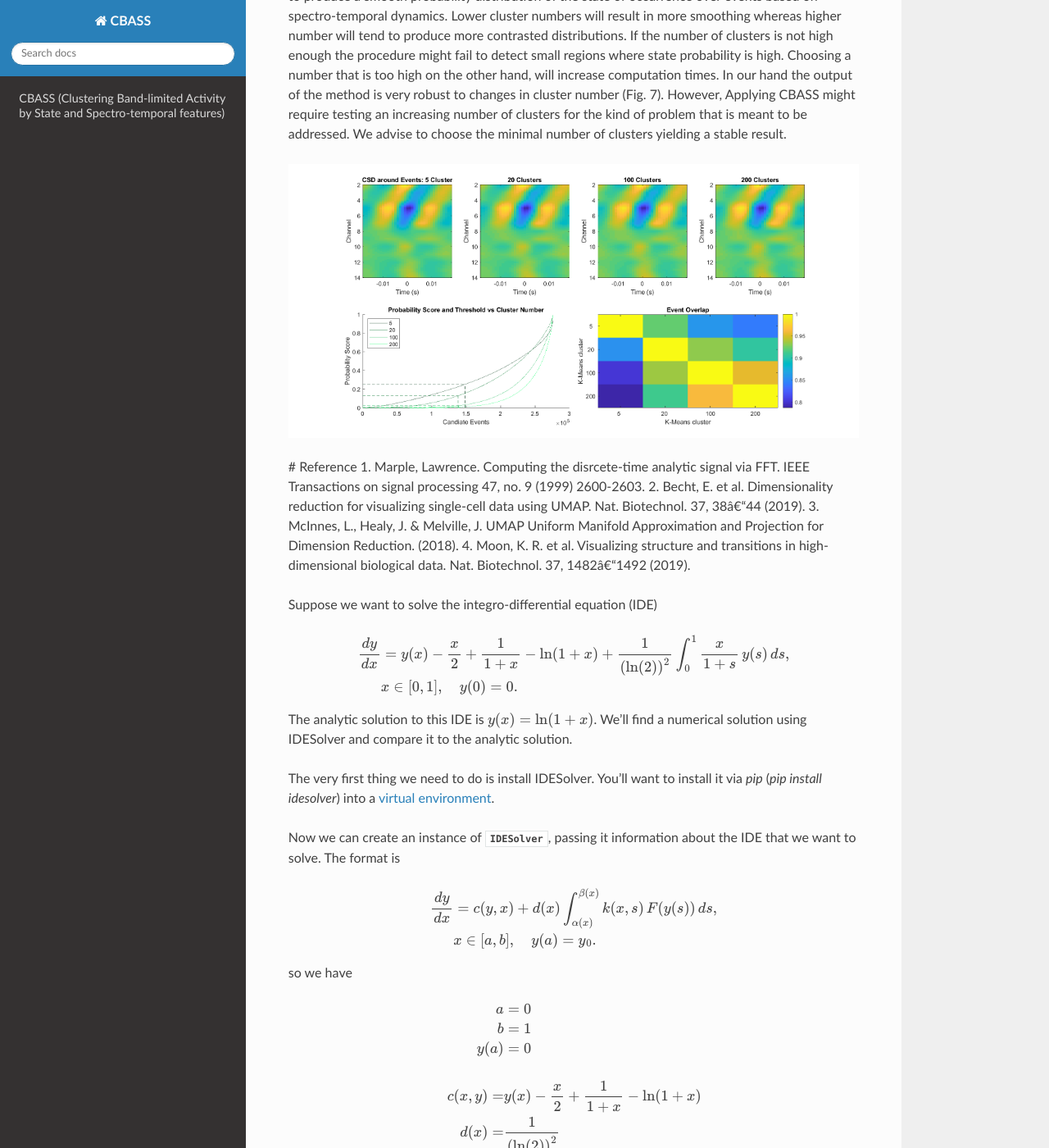
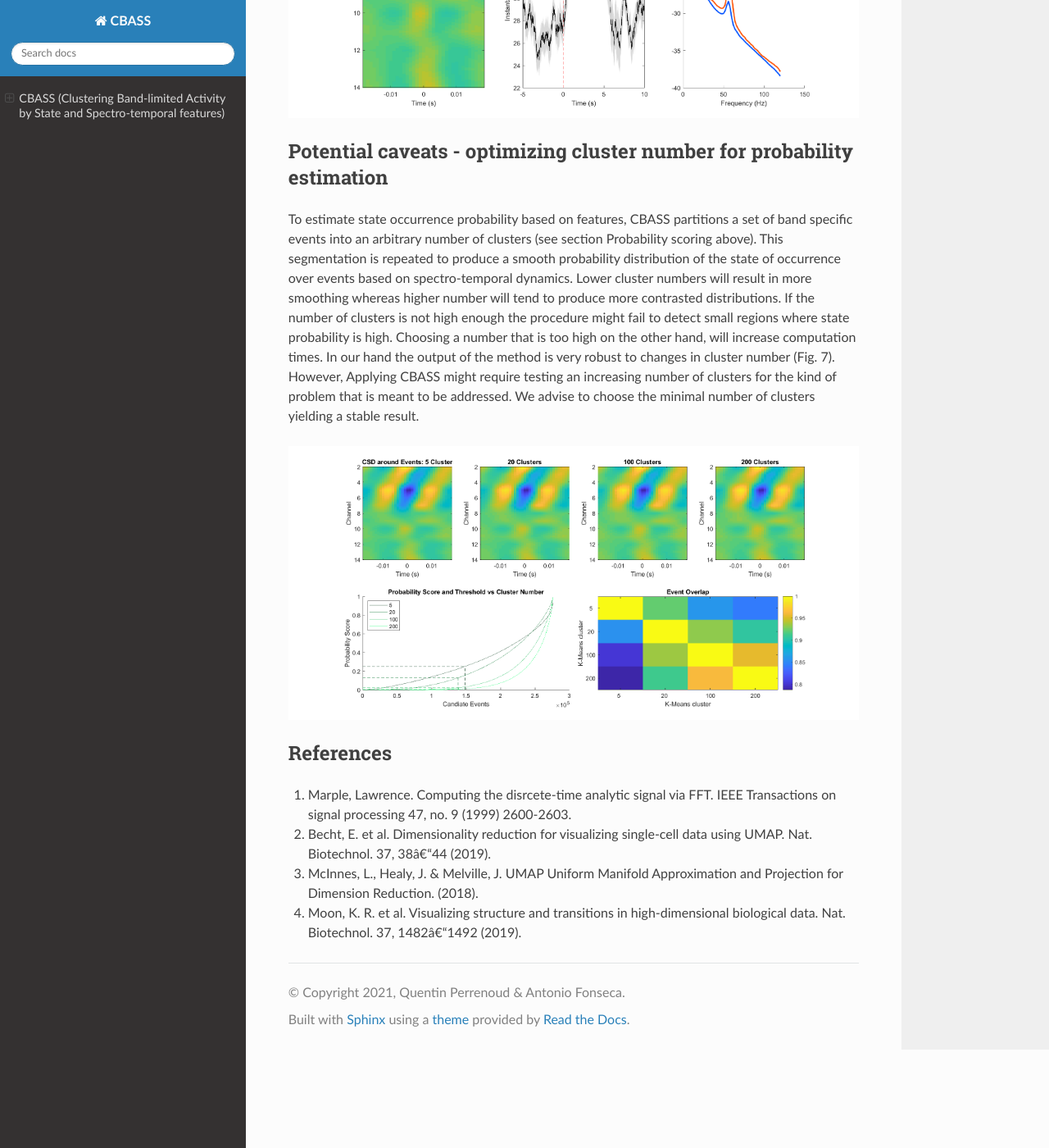
Before and after one commit to cardin-higley-lab/CBASS, a Sphinx documentation site: the page built from docs/index.rst, in a window 1280 px wide and 1400 px high, scrolled down 5389 px. Shown: the whole window at 82% size. Built offline with Sphinx 7.4.7 and the Read the Docs theme 2.0.0, drawn with Linux system fonts in a browser that asks for light colours; some of the changed text lies outside the part shown.

Commit message:
Update index.rst

```diff
--- a/docs/index.rst
+++ b/docs/index.rst
@@ -9,19 +9,23 @@
 
 .. image:: ../matlab/Figures/Figure_1_Spectrum/Example_1_Gamma.png
 
-This is often interpreted as an increase in sustained oscillatory activity. However, due to the stochastic nature of neuronal dynamics, we reasoned that this might reflect a higher occurrence of discrete bouts of patterned activity (i.e. events) having energy in that frequency band. To test this idea and uncover the network dynamics underlying these events, we developed a method capable of detecting them in the time domain. This method, called _**C**lustering **B**and-limited **A**ctivity by **S**tate and **S**pectro-temporal feature_ (**CBASS**), takes advantage of laminarly distributed multichannel LFP recordings to identify spatio-temporal motifs of LFP activity across channels. This identification is based on 2 criteria: **1)** motifs have energy in the frequency band of interest and **2)** their occurrence increases during the selected behavioral state.
-The method can be divided into 3 steps
+This is often interpreted as an increase in sustained oscillatory activity. However, due to the stochastic nature of neuronal dynamics, we reasoned that this might reflect a higher occurrence of discrete bouts of patterned activity (i.e. events) having energy in that frequency band. To test this idea and uncover the network dynamics underlying these events, we developed a method capable of detecting them in the time domain. This method, called  **C**\lustering **B**\and-limited **A**\ctivity by **S**\tate and **S**\pectro-temporal feature (**CBASS**), takes advantage of laminarly distributed multichannel LFP recordings to identify spatio-temporal motifs of LFP activity across channels. This identification is based on 2 criteria: **1)** motifs have energy in the frequency band of interest and **2)** their occurrence increases during the selected behavioral state.
+The method can be divided into 3 steps:
+
 1. **extraction**, where a set of candidate events is obtained from multichannel LFP recordings in the frequency band of interest
+
 2. **probability scoring**, where we compute a score reflecting the probability of each candidate event to occur during the state of interest based on spectro-temporal features
+
 3. **thresholding**, where find a partition between high and low score events that maximize their distance in the spectro-temporal feature space
 
-## Extraction
+=================
+Extraction
+=================
+
 The first step of CBASS extracts candidate network events in the selected frequency band and represents them in a parametric space. Each channel of the LFP (Fig. 2 left) is band-pass filtered in the frequency band of interest (Fig. 2 center). In our case, we used zero-phase digital filtering with a 2nd order Butterworth filter (Matlab functions ``filtfilt`` and ``butter`` or their corresponding functions in the Scipy package). Then, we compute the analytical representation of the filtered signal (Matlab function ``hilbert`` or the corresponding function in Scipy). The analytic representation of a real signal :math:`s(t)` is a complex sequence :math:`s_a(t)` given by :math:`s_{a}(t) = s(t) *2B i*H[s(t)]`
 
 
 where :math:`H[s(t)]` is the Hilbert transform of :math:`s(t)`. Thus, the real part of the analytical signal is the signal itself and its imaginary part is given by its Hilbert transform. For a band limited time series like the filtered LFP, :math:`s(t)` has the very useful properties that its norm and complex argument respectively correspond to the instantaneous amplitude envelope and instantaneous phase of :math:`s(t)` (the norm can be computed with the Matlab function ``abs`` and the complex argument with the function ``angle``. Corresponding functions can be found in the Numpy package). Thus, the analytical signal gives a rich representation of LFP activity at the band of interest and eliminates frequency redundancy problems related to the Fourier transform [1].
-
-![Fig. 2 - Selection of Candidate Events]
 
 .. image:: ../matlab/Figures/Figure_2_TroughSelection/Example_1_Gamma.png
 
@@ -29,7 +33,10 @@
 
 .. image:: ../matlab/Figures/Figure_3_Matrix/Figure_3.png
 
-## Probability scoring
+=================
+Probability scoring
+=================
+
 We then seek to estimate how likely it is for an event to fall in a region of :math:`X`.  where the state of interest happens more than by chance. :math:`X`  can be conceived as a manifold in a parametric space (Fig. 4 left). Our goal is thus to map variations in the probability of occurrence of the selected state over this manifold. To achieve this, we repeat the following steps
 1. The manifold is first partitioned into an arbitrary number k of clusters using the initialization step of the k-means algorithm . Briefly k centers are drawn at random from the events in :math:`X`. All events are then grouped according to which center lies closest to them. These cluster can be thought of as non-overlapping regions of the feature space.
 2. We then compute the rate :math:`r`. of events occurring during the state of interest in each cluster and compared to :math:`r_{all}` (i.e. the rate over all events in :math:`X`) using a binomial test of order one. Clusters are considered significantly enriched if :math:`r`. was above :math:`r_{all}`.  and the binomial test's p-value is under 0.0001.
@@ -38,143 +45,50 @@
 
 .. image:: ../matlab/Figures/Figure_4_Embedding/Figure_4_Embed.png
 
-## Thresholding
+=================
+Thresholding
+=================
+
 The last step of CBASS seeks to partition a group of events having homogeneous spectro-temporal features and a high probability of occurring during the state of interest (Fig. 4 right). To achieve this, we find the threshold value of s(i) that maximizes the following quantity:
 
 .. math:: T = d_{CC} / \sqrt{1 / N_{low} %2B 1 / N_{up}}
 
 where :math:`d_{CC}` is the Mahalanobis distance between centroids above and under threshold and :math:`N_{low}` and :math:`N_{up}` are the number of events under and above threshold. :math:`T` can be thought of as an analog of the student _t_ statistics in multidimensional spaces. Here, searches of the value of :math:`s(i)` maximizing :math:`T` are implemented using the simplex method (Matlab function ``fminsearch`` or the Scipy function ``fmin``).
 
-## Appendix - Generation of surrogate data
+=================
+Appendix - Generation of surrogate data
+=================
+
 To estimate chance level for event detection, CBASS generates surrogate data having the same covariance matrix and the same spectral density in each channel as the original signal (Fig. 5). The LFP is first decomposed into principal components (Matlab function ``pca`` or corresponding function in the Sklearn package). We then compute the Fourier transform of each principal component (Matlab function ``fft`` or corresponding in Scipy). The phase of the transform of each principal component is then randomized and a real signal is reconstituted using the inverse Fourier transform (Matlab function ``ifft`` or corresponding in Scipy). Finally phase randomized principal components are remixed using the principal components loading. This procedure preserves LFP statistics while randomizing spatio-temporal patterns of propagation across channels (Fig. 5).
 
 .. image:: ../matlab/Figures/Figure_5_SurrogateData/Example_1.png
 
-# Validation
+=================
+Validation
+=================
+
 The significance of CBASS's output can be evaluated by comparison to its output on surrogate data (see Generation of surrogate data). We implemented two statistical tests. First, the distribution of enrichment scores between real and surrogate data is compared using the Kolmogorov-Smirnov (KS) test (Matlab function ``kstest2`` or the Scipy function ``ks_2samp``). Failure to pass this test indicates that spectro-temporal feature do not yield more information about the occurrence of the state than expected by chance. Second, we calculate the proportion of event in surrogate data falling over the enrichment score threshold. This can be seen as a p-value representing how likely it is for events to be detected when spectro-temporal features do not give information about state occurrence.
 In the visual cortex of awake mice, we found CBASS to be effective at detecting band specific activity motifs evoked by visual stimulation in the beta range (15-30Hz) and by locomotion in the gamma range (30-80Hz). Current Source Density analysis (CSD) revealed that state enriched events are associated to specific current sink patterns across cortical layers (Fig. 6 left). The frequency of occurrence of the motifs increases during the selected state (Fig 6. center). Finally, spectra acquired when the frequency of occurrence of the motif is high (Fig. 6 right) look highly similar to spectra evoked by the selected state for each type of activity (Fig. 1).
 
 .. image:: ../matlab/Figures/Figure_6_Validation/Example_1_Running.png
 
-## Potential caveats - optimizing cluster number for probability estimation
+=================
+Potential caveats - optimizing cluster number for probability estimation
+=================
+
 To estimate state occurrence probability based on features, CBASS partitions a set of band specific events into an arbitrary number of clusters (see section Probability scoring above). This segmentation is repeated to produce a smooth probability distribution of the state of occurrence over events based on spectro-temporal dynamics. Lower cluster numbers will result in more smoothing whereas higher number will tend to produce more contrasted distributions. If the number of clusters is not high enough the procedure might fail to detect small regions where state probability is high. Choosing a number that is too high on the other hand, will increase computation times. In our hand the output of the method is very robust to changes in cluster number (Fig. 7). However, Applying CBASS might require testing an increasing number of clusters for the kind of problem that is meant to be addressed. We advise to choose the minimal number of clusters yielding a stable result.
 
 .. image:: ../matlab/Figures/Figure_7_ClusterNumber/Example_1_Gamma_CSD_Score_Overlap.png
 
-# Reference
+
+=================
+References
+=================
+
 1. Marple, Lawrence. Computing the disrcete-time analytic signal via FFT. IEEE Transactions on signal processing 47, no. 9 (1999) 2600-2603.
+
 2. Becht, E. et al. Dimensionality reduction for visualizing single-cell data using UMAP. Nat. Biotechnol. 37, 38â€“44 (2019).
+
 3. McInnes, L., Healy, J. & Melville, J. UMAP Uniform Manifold Approximation and Projection for Dimension Reduction. (2018).
+
 4. Moon, K. R. et al. Visualizing structure and transitions in high-dimensional biological data. Nat. Biotechnol. 37, 1482â€“1492 (2019).
-
-Suppose we want to solve the integro-differential equation (IDE)
-
-.. math::
-
-    \frac{dy}{dx} & = y(x) - \frac{x}{2} + \frac{1}{1 + x} - \ln(1 + x) + \frac{1}{\left(\ln(2)\right)^2} \int_0^1 \frac{x}{1 + s} \, y(s) \, ds, \\
-    & x \in [0, 1], \quad y(0) = 0.
-
-The analytic solution to this IDE is :math:`y(x) = \ln(1 + x)`.
-We'll find a numerical solution using IDESolver and compare it to the analytic solution.
-
-The very first thing we need to do is install IDESolver.
-You'll want to install it via `pip` (`pip install idesolver`) into a `virtual environment <https://docs.python.org/3/tutorial/venv.html>`_.
-
-Now we can create an instance of :class:`IDESolver`, passing it information about the IDE that we want to solve.
-The format is
-
-.. math::
-
-   \frac{dy}{dx} & = c(y, x) + d(x) \int_{\alpha(x)}^{\beta(x)} k(x, s) \, F( y(s) ) \, ds, \\
-   & x \in [a, b], \quad y(a) = y_0.
-
-so we have
-
-.. math::
-
-    a &= 0 \\
-    b &= 1 \\
-    y(a) &= 0 \\ \\
-    c(x, y) =& y(x) - \frac{x}{2} + \frac{1}{1 + x} - \ln(1 + x) \\
-    d(x) =& \frac{1}{\left(\ln(2)\right)^2} \\
-    k(x, s) =& \frac{x}{1 + s} \\
-    f(s) &= y(s) \\ \\
-    \alpha(x) =& 0 \\
-    \beta(x) =& 1.
-
-In code, that looks like (using ``lambda`` functions for simplicity):
-
-::
-
-    import numpy as np
-
-    from idesolver import IDESolver
-
-    solver = IDESolver(
-        x = np.linspace(0, 1, 100),
-        y_0 = 0,
-        c = lambda x, y: y - (.5 * x) + (1 / (1 + x)) - np.log(1 + x),
-        d = lambda x: 1 / (np.log(2)) ** 2,
-        k = lambda x, s: x / (1 + s),
-        f = lambda y: y,
-        lower_bound = lambda x: 0,
-        upper_bound = lambda x: 1,
-    )
-
-
-To run the solver, we call the ``solve()`` method:
-
-::
-
-    solver.solve()
-
-    solver.x  # whatever we passed in for x
-    solver.y  # the solution y(x)
-
-
-The default global error tolerance is :math:`10^{-6}`, with no maximum number of iterations.
-For this IDE the algorithm converges in 40 iterations, resulting in a solution that closely approximates the analytic solution, as seen below.
-
-::
-
-    import matplotlib.pyplot as plt
-
-    fig = plt.figure(dpi = 600)
-    ax = fig.add_subplot(111)
-
-    exact = np.log(1 + solver.x)
-
-    ax.plot(solver.x, solver.y, label = 'IDESolver Solution', linestyle = '-', linewidth = 3)
-    ax.plot(solver.x, exact, label = 'Analytic Solution', linestyle = ':', linewidth = 3)
-
-    ax.legend(loc = 'best')
-    ax.grid(True)
-
-    ax.set_title(f'Solution for Global Error Tolerance = {solver.global_error_tolerance}')
-    ax.set_xlabel(r'$x$')
-    ax.set_ylabel(r'$y(x)$')
-
-    plt.show()
-
-
-.. image:: /_static/figs/quickstart_comparison.*
-
-::
-
-    fig = plt.figure(dpi = 600)
-    ax = fig.add_subplot(111)
-
-    error = np.abs(solver.y - exact)
-
-    ax.plot(solver.x, error, linewidth = 3)
-
-    ax.set_yscale('log')
-    ax.grid(True)
-
-    ax.set_title(f'Local Error for Global Error Tolerance = {solver.global_error_tolerance}')
-    ax.set_xlabel(r'$x$')
-    ax.set_ylabel(r'$\left| y_{\mathrm{idesolver}}(x) - y_{\mathrm{analytic}}(x) \right|$')
-
-    plt.show()
-
-.. image:: /_static/figs/quickstart_error.*
```
